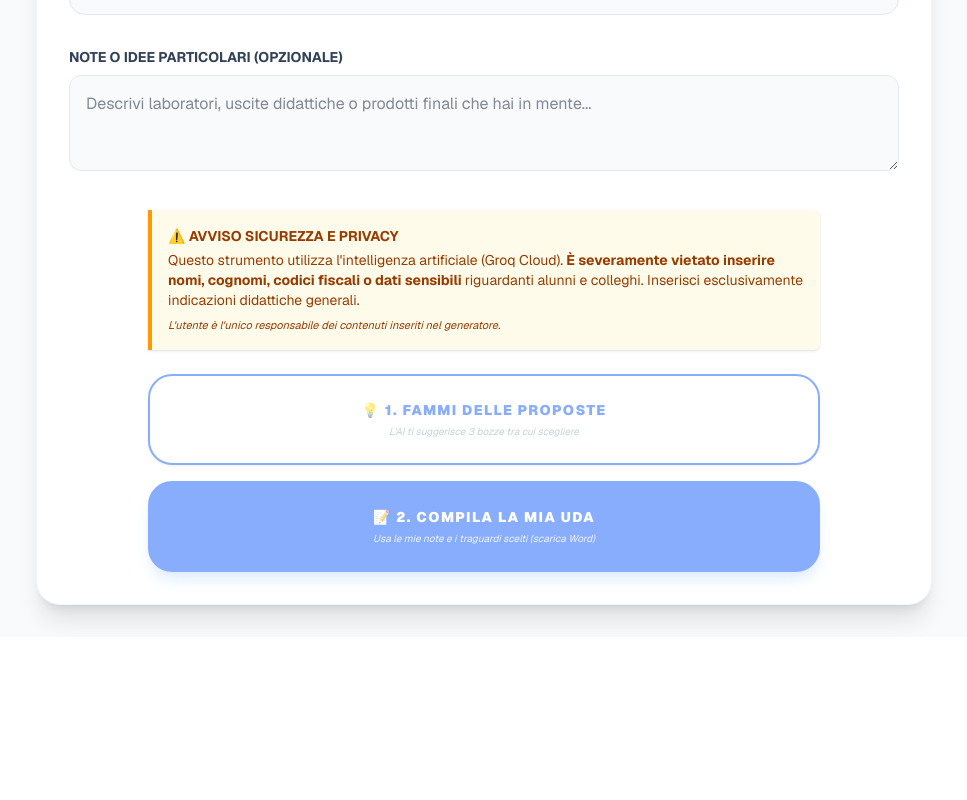
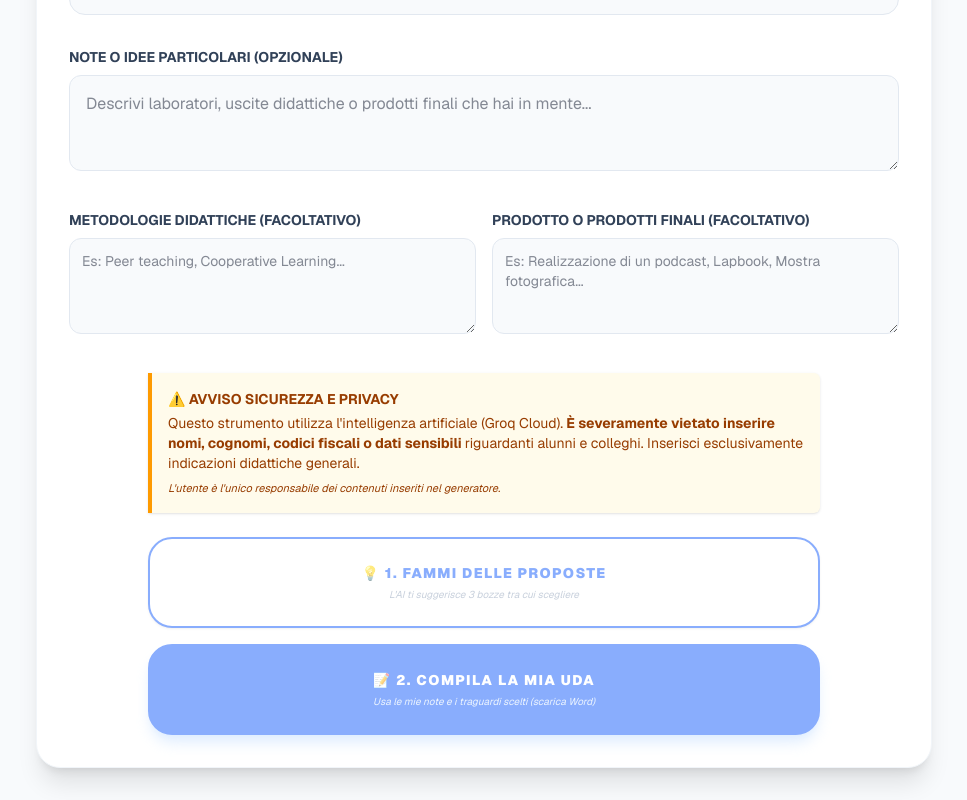
Before and after one commit to armandocastrilli-glitch/generatore-uda, a Next.js app: page /generatore in a window 1280 px wide. Shown: the part 907-1707 px from the top of the page, without its empty margins (156-1123 px from the left). Before the commit the page ends 1544 px from the top, so only its background shows below. Built offline with nearby package versions, Linux system fonts and the light colour scheme.

Commit message:
Update page.tsx

```diff
--- a/app/generatore/page.tsx
+++ b/app/generatore/page.tsx
@@ -613,6 +613,32 @@ const corpoHtml = `
           />
         </div>
 
+        {/* --- NUOVI SPAZI COMPILABILI FACOLTATIVI --- */}
+<div className="grid grid-cols-1 md:grid-cols-2 gap-4 mb-6">
+  <div>
+    <label className="block text-sm font-bold text-slate-700 mb-2 uppercase">
+      Metodologie Didattiche (Facoltativo)
+    </label>
+    <textarea
+      value={metodologie}
+      onChange={(e) => setMetodologie(e.target.value)}
+      placeholder="Es: Peer teaching, Cooperative Learning..."
+      className="w-full p-3 bg-slate-50 border border-slate-200 rounded-xl outline-none focus:ring-2 focus:ring-blue-500 h-24 text-sm"
+    />
+  </div>
+  <div>
+    <label className="block text-sm font-bold text-slate-700 mb-2 uppercase">
+      Prodotto o Prodotti Finali (Facoltativo)
+    </label>
+    <textarea
+      value={prodotti}
+      onChange={(e) => setProdotti(e.target.value)}
+      placeholder="Es: Realizzazione di un podcast, Lapbook, Mostra fotografica..."
+      className="w-full p-3 bg-slate-50 border border-slate-200 rounded-xl outline-none focus:ring-2 focus:ring-blue-500 h-24 text-sm"
+    />
+  </div>
+</div>
+
        {/* --- AREA AZIONI: DISCLAIMER E TASTI --- */}
         <div className="flex flex-col w-full mt-8 max-w-2xl mx-auto">
 
```
